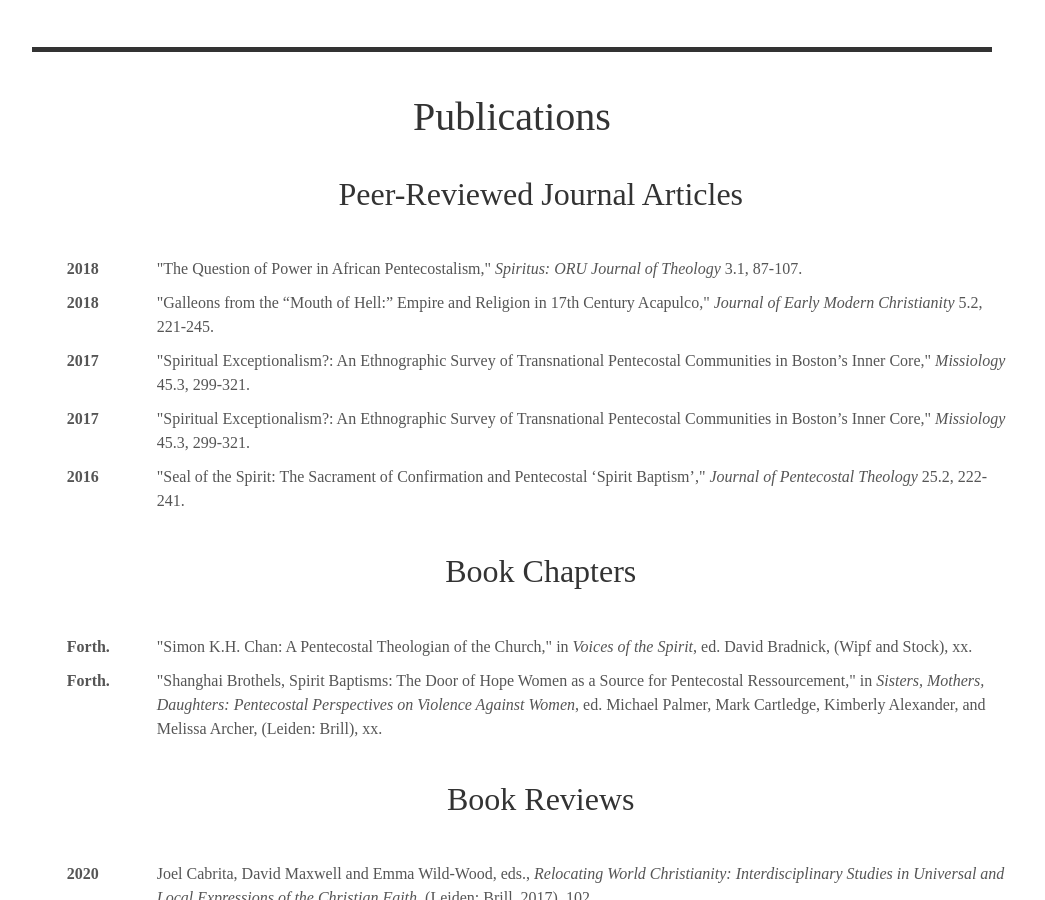
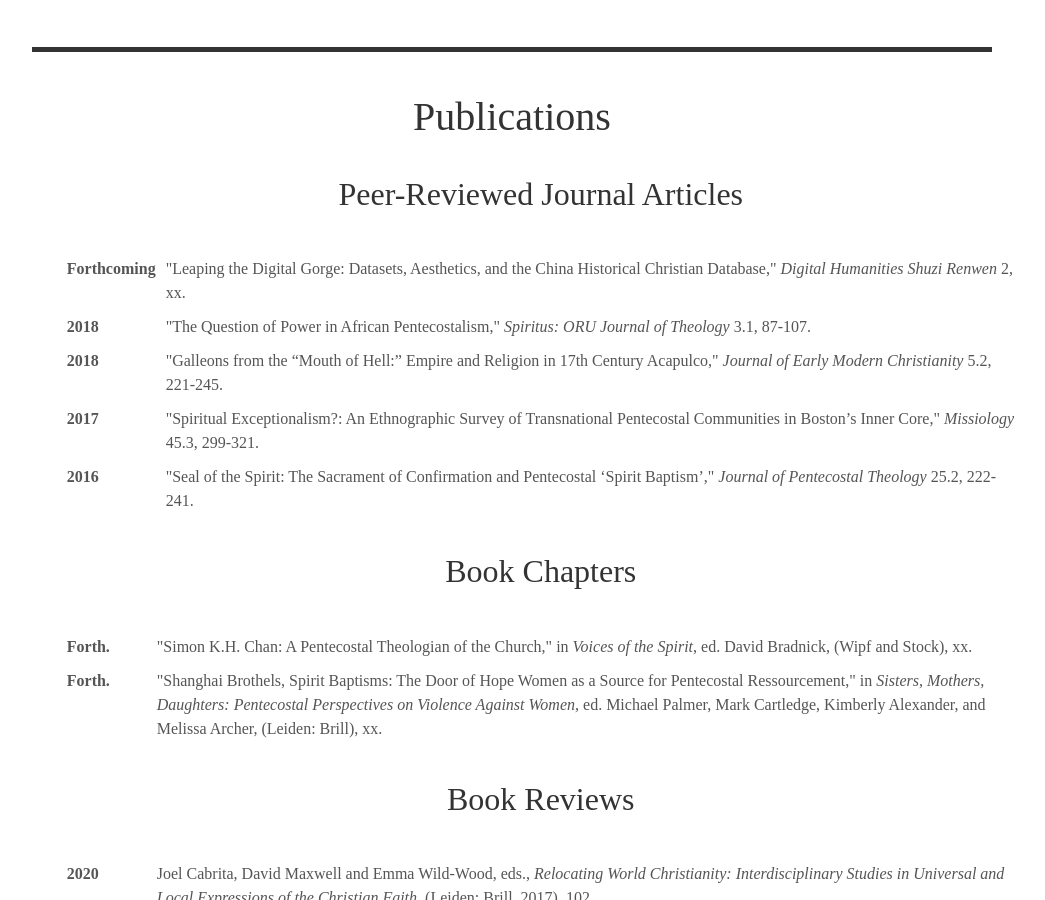
Before and after one commit to alex-mayfield/alex-mayfield.github.io, a Jekyll site: the page built from index.html, in a window 1280 px wide and 900 px high, scrolled down 1555 px. Shown: the whole window, without its empty margins (128-1173 px from the left). Built offline with Jekyll 4.4.1, drawn with Linux system fonts in a browser that asks for light colours; some web fonts are replaced.

Commit message:
Update publications.yml

```diff
--- a/_data/publications.yml
+++ b/_data/publications.yml
@@ -89,13 +89,13 @@ list:
     publisher: "Leiden: Brill, 2016"
     page: online
     author: Margaret English de Alminana and Lois E. Olena, eds.
-  - title: "Spiritual Exceptionalism?: An Ethnographic Survey of Transnational Pentecostal Communities in Boston’s Inner Core"
+  - title: "Leaping the Digital Gorge: Datasets, Aesthetics, and the China Historical Christian Database"
     type: article
-    year: 2017
-    journal: Missiology
-    vol_iss: 45.3
+    year: Forthcoming
+    journal: Digital Humanities Shuzi Renwen
+    vol_iss: 2
     book:
     edit:
     publisher:
-    page: 299-321
+    page: xx
     author:
```
